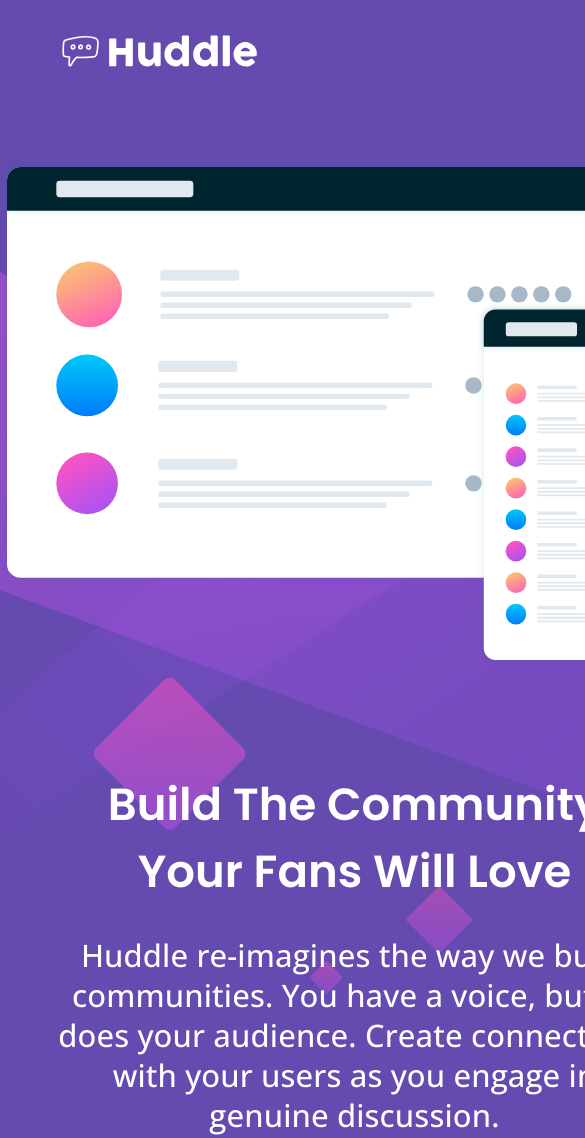
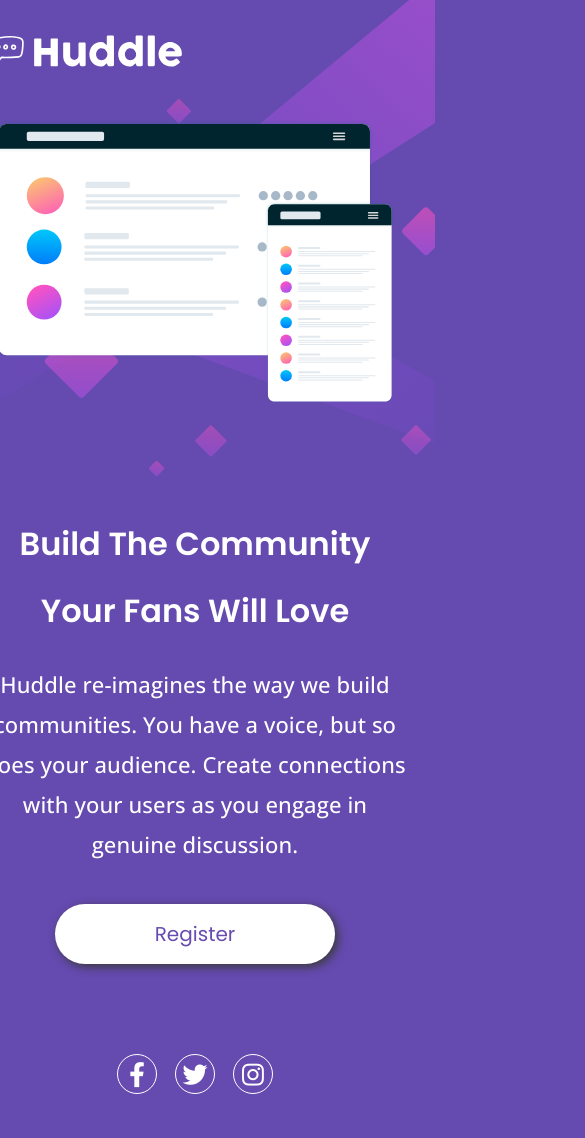
Before and after one commit to Larissadev10/quest-html-e-css-avancado, a plain HTML site: page index.html in a window 390 px wide. Shown: the top 1138 px of the page, 585 px wide, since content can reach past the window. Drawn offline with nearby package versions, Linux system fonts and the light colour scheme; a web font is replaced by a local one.

Commit message:
Revisao-responsiva

```diff
--- a/src/css/responsiva.css
+++ b/src/css/responsiva.css
@@ -1,3 +1,13 @@
+@media (max-width: 2560px) {
+    body {
+        max-width: 2560px;
+        display: flex;
+        align-items: center;
+        justify-content: center;
+    }
+}
+
+
 @media (max-width: 1000px) {
 
     body {
@@ -73,11 +83,95 @@
     }
 }
 
-@media (min-width: 1500px) {
+
+
+@media (max-width: 480px) {
+
     body {
-        max-width: 2560px;
         display: flex;
+        background: url(../img/bg-mobile.svg) no-repeat;
+        background-size: 480px;
+        background-color: hwb(256 29% 31%);
+
+    }
+
+    main {
+        display: flex;
+        flex-direction: column;
+        max-width: 480px;
+
+    }
+
+    main .header {
+        padding: 25px 22px;
+    }
+
+
+
+    main .information {
+        display: flex;
+        flex-direction: column;
         align-items: center;
-        justify-content: center;
+        max-width: 480px;
+
+    }
+
+    main .information .image {
+       margin-top: 120px;
+       max-width: 400px;
+
+    }
+
+    main .information img {
+        max-width: 400px;
+        text-align: center;
+
+    }
+
+    main .information .about {
+        margin-top: 100px;
+        text-align: center;
+        gap: 20px;
+        padding: 0;
+        max-width: 480px;
+
+    }
+
+    main .information .about h1 {
+        font-size: 32px;
+        text-align: center;
+        margin: auto auto;
+        max-width: 420px;
+    }
+
+    main .information .about p {
+        font-size: 22px;
+        width: 430px;
+        line-height: 40px;
+        text-align: center;
+        margin: auto auto;
+
+    }
+
+    main .information .about a {
+        align-self: center;
+        font-size: 20px;
+        margin-top: 20px;
+        padding: 15px 100px;
+    }
+
+    main .footer {
+        margin-top: 80px;
+        margin: 90px auto;
+    }
+
+    main .footer a {
+        width: 40px;
+        height: 40px;
+    }
+
+    main .footer a i {
+        font-size: 25px;
+
     }
 }
```
